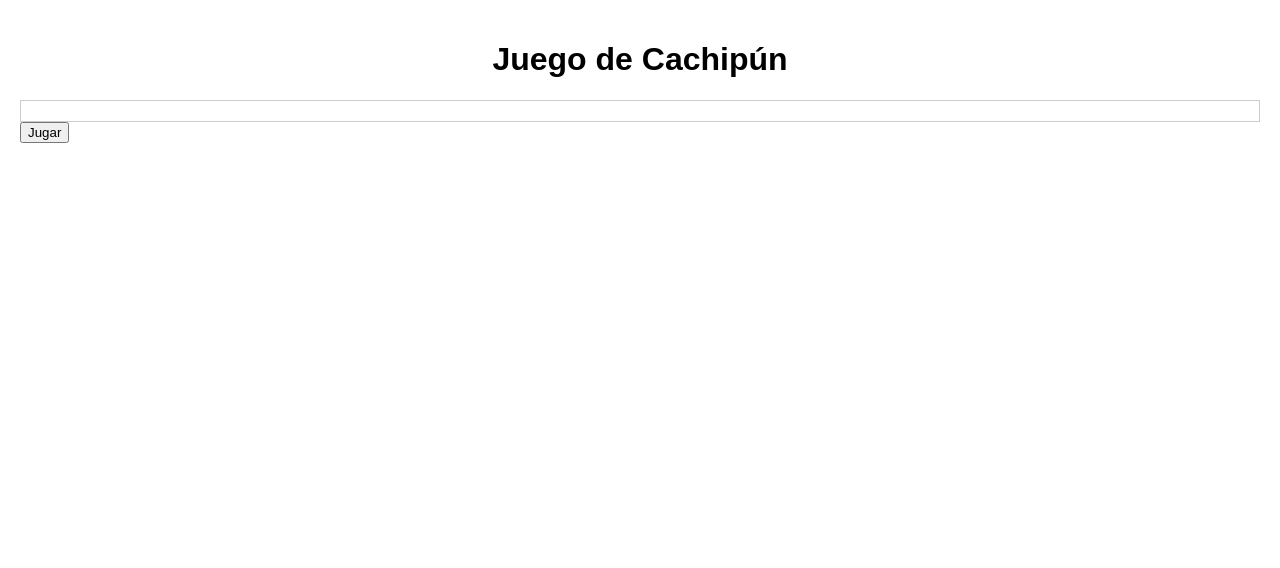
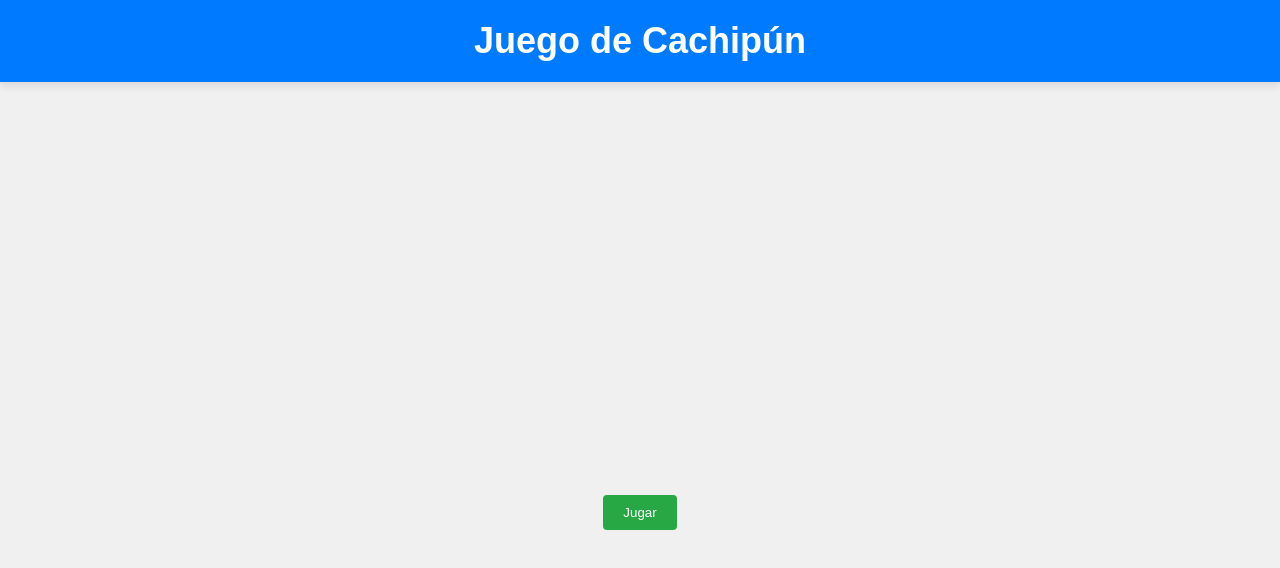
Before and after one commit to Juan-Zuniga-Codoceo/desafio-cachipun, a plain HTML site: page index.html in a window 1280 px wide. Drawn offline with Linux system fonts and the light colour scheme.

Commit message:
Avance css

```diff
--- /dev/null
+++ b/assets/css/style.css
@@ -0,0 +1,64 @@
+body {
+    font-family: Arial, sans-serif;
+    margin: 0;
+    padding: 0;
+    background-color: #f0f0f0;
+}
+
+header {
+    text-align: center;
+    background-color: #007bff;
+    color: #fff;
+    padding: 20px 0;
+    box-shadow: 0 4px 8px rgba(0, 0, 0, 0.1);
+}
+
+h1 {
+    font-size: 36px;
+    margin: 0;
+}
+
+main {
+    display: flex;
+    flex-direction: column;
+    align-items: center;
+    justify-content: center;
+    min-height: 100vh;
+}
+
+.container {
+    max-width: 1200px; /* Ajustar el ancho del contenedor */
+    margin: 20px auto; /* Centrar el contenedor */
+    background-color: #fff;
+    border-radius: 8px;
+    box-shadow: 0 4px 8px rgba(0, 0, 0, 0.1);
+}
+
+.game-row {
+    display: flex;
+    justify-content: space-between;
+    padding: 20px;
+    border-bottom: 1px solid #ccc; /* Línea separadora entre filas */
+}
+
+.game-result {
+    flex-basis: calc(33.33% - 20px); /* 33.33% de ancho para cada juego */
+    padding: 10px;
+    border-radius: 4px;
+    background-color: #f9f9f9;
+}
+
+.btn-jugar {
+    padding: 10px 20px;
+    background-color: #28a745;
+    color: #fff;
+    border: none;
+    border-radius: 4px;
+    cursor: pointer;
+    transition: background-color 0.3s;
+    margin-top: 20px;
+}
+
+.btn-jugar:hover {
+    background-color: #218838;
+}
--- a/index.html
+++ b/index.html
@@ -4,12 +4,16 @@
     <meta charset="UTF-8">
     <meta name="viewport" content="width=device-width, initial-scale=1.0">
     <title>Juego de Cachipún</title>
-    <link rel="stylesheet" href="style.css">
+    <link rel="stylesheet" href="./assets/css/style.css">
 </head>
 <body>
-    <h1>Juego de Cachipún</h1>
-    <div id="output"></div>
-    <button onclick="jugar()">Jugar</button>
+    <header>
+        <h1>Juego de Cachipún</h1>
+    </header>
+    <main>
+        <div id="output" class="container"></div>
+        <button onclick="jugar()" class="btn-jugar">Jugar</button>
+    </main>
     <script src="script.js"></script>
 </body>
 </html>
--- a/script.js
+++ b/script.js
@@ -36,7 +36,10 @@ function jugarCachipun(veces) {
         } else {
             output.innerHTML += "<p>¡Lo siento! Has perdido contra la máquina.</p>";
         }
+        // Después de mostrar los resultados de la jugada
+            output.innerHTML += "<div class='game-divider'></div>";
     }
+
 }
 
 function jugar() {
--- a/style.css
+++ /dev/null
@@ -1,15 +0,0 @@
-body {
-    font-family: Arial, sans-serif;
-    margin: 0;
-    padding: 20px;
-}
-
-h1 {
-    text-align: center;
-}
-
-#output {
-    margin-top: 20px;
-    padding: 10px;
-    border: 1px solid #ccc;
-}
```
